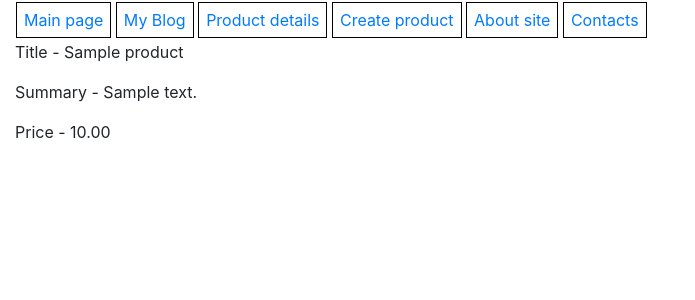
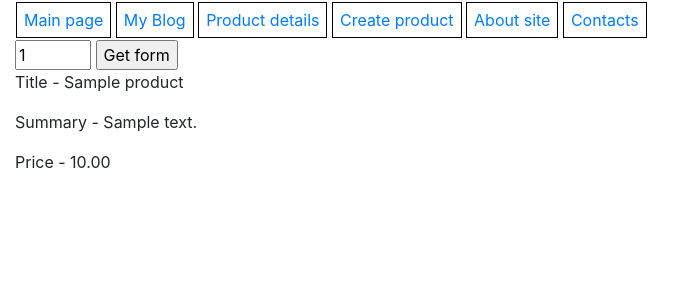
Before and after one commit to Ivanchyshyn/Django_project, a Django app: page /detail/ in a window 1280 px wide. Shown: the top 300 px of the page, without its empty margins (0-695 px from the left). Run offline with Django 3.2, Linux system fonts and the light colour scheme; tables that the repository leaves empty hold one stand-in row (values such as "Sample post"); some libraries are stand-ins or nearby versions.

Commit message:
Added pure Django form, changed location of bootstrap, new css for forms.

```diff
--- a/myapp/models.py
+++ b/myapp/models.py
@@ -1,6 +1,5 @@
 from django.db import models
 
-# Create your models here.
 class Product(models.Model):
 	title = models.CharField(max_length=100)
 	description = models.TextField(blank=True, null=True)
--- a/myapp/views.py
+++ b/myapp/views.py
@@ -1,20 +1,39 @@
 from django.shortcuts import render
 from .models import Product
-from .forms import ProductForm
+from .forms import ProductForm, RawProductForm
 
 def product_create_view(request):
-    form = ProductForm(request.POST or None)
-    if form.is_valid():
-        form.save()
+    if request.method == 'POST':
+        form = RawProductForm(request.POST)
+        if form.is_valid():
+            Product.objects.create(**form.cleaned_data)
+            form = RawProductForm()
+    else:
+        form = RawProductForm()
     context = {
-        'form': form
-    }
+            'form': form
+        }
     return render(request, "product/create.html", context)
+
+# def product_create_view(request):
+#     form = ProductForm(request.POST or None)
+#     if form.is_valid():
+#         form.save()
+#         form = ProductForm()
+#     context = {
+#         'form': form
+#     }
+#     return render(request, "product/create.html", context)
 
 
 def product_detail_view(request):
-    obj = Product.objects.get(id=1)
-    context = {
-        'object': obj
-    }
+    context = {}
+    if request.method == 'GET':
+        my_id = request.GET.get('id')
+        if not my_id: my_id=1
+        obj = Product.objects.get(id=my_id)
+        context = {
+            'object': obj,
+            'length': len(Product.objects.all())
+        }
     return render(request, "product/detail.html", context)
--- /dev/null
+++ b/pages/static/css/forms.css
@@ -0,0 +1,4 @@
+form p label {
+	width: 90px;
+	text-align: center;
+}
--- a/pages/templates/base.html
+++ b/pages/templates/base.html
@@ -10,7 +10,8 @@
     <script src="https://code.jquery.com/jquery-3.3.1.slim.min.js" integrity="sha384-q8i/X+965DzO0rT7abK41JStQIAqVgRVzpbzo5smXKp4YfRvH+8abtTE1Pi6jizo" crossorigin="anonymous"></script>
     <script src="https://cdnjs.cloudflare.com/ajax/libs/popper.js/1.14.7/umd/popper.min.js" integrity="sha384-UO2eT0CpHqdSJQ6hJty5KVphtPhzWj9WO1clHTMGa3JDZwrnQq4sF86dIHNDz0W1" crossorigin="anonymous"></script>
     {% load static %}
-    <link rel="stylesheet" href="{% static 'css/bootstrap.min.css' %}">
+    <link rel="stylesheet" href="{% static 'css/bootstrap/bootstrap.min.css' %}">
+    {% block css %}{% endblock %}
     <script src="{% static 'js/bootstrap.min.js' %}"></script>
     </head>
     <body>
--- a/pages/templates/product/create.html
+++ b/pages/templates/product/create.html
@@ -4,10 +4,12 @@
 <html>
 <head>
 	<title>{% block title %}Create product{% endblock %}</title>
+	{% load static %}
+	{% block css %}<link rel="stylesheet" href="{% static 'css/forms.css' %}">{% endblock %}
 </head>
 <body>
 {% block pagecontent %}
-	<form>
+	<form method="POST"> {% csrf_token %}
 	{{ form.as_p }}
 	<input type="submit" value="Save" />
 	</form>
--- a/pages/templates/product/detail.html
+++ b/pages/templates/product/detail.html
@@ -7,9 +7,14 @@
 </head>
 <body>
 {% block pagecontent %}
+<form>
+	<input type="number" value=1 min=1 max={{ length }} name="id" />
+	<input type="submit" value="Get form" />
+</form>
 	<p>Title - {{ object.title }} </p>
-	<p>Summary - {{ object.summary }}</p>
-	<p>Price - {{ object.price }}</p>
+	<p>Summary - {{object.summary }}</p>
+	<p>Price - {{ object.price }}</p><br>
+
 {% endblock %}
 </body>
 </html>
```
Also changed, not shown: myapp/forms.py (+8 -0 lines), pages/static/css/bootstrap/bootstrap-grid.css (renamed from pages/static/css/bootstrap-grid.css), pages/static/css/bootstrap/bootstrap-grid.min.css (renamed from pages/static/css/bootstrap-grid.min.css), pages/static/css/bootstrap/bootstrap-reboot.css (renamed from pages/static/css/bootstrap-reboot.css), pages/static/css/bootstrap/bootstrap-reboot.min.css (renamed from pages/static/css/bootstrap-reboot.min.css), pages/static/css/bootstrap/bootstrap.css (renamed from pages/static/css/bootstrap.css), pages/static/css/bootstrap/bootstrap.min.css (renamed from pages/static/css/bootstrap.min.css), 12 other files.
